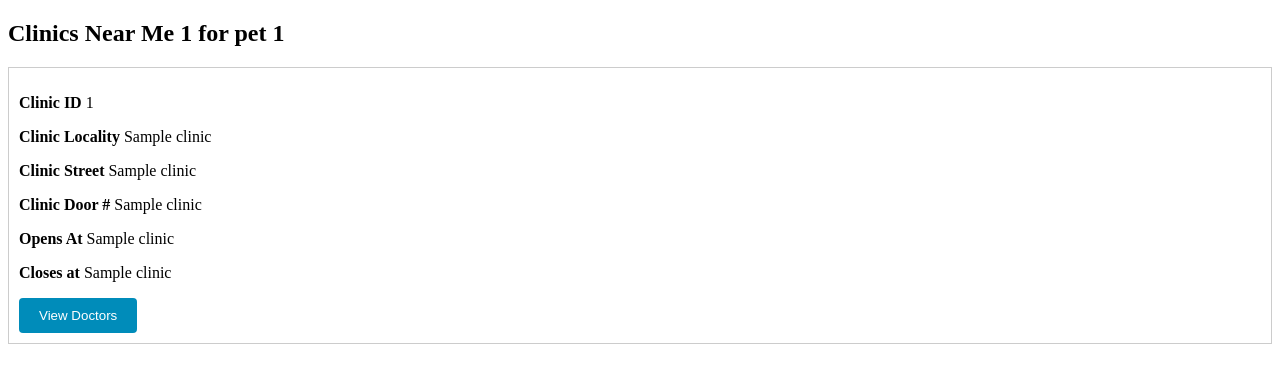
After one commit to suparna-here-123/Paws-and-Claws-v2, a FastAPI app: template templates/userClinics.html in a window 1280 px wide. The commit adds this page. Shown: the top 383 px of the page. Run offline with FastAPI, Linux system fonts and the light colour scheme; the template is opened without the code that fills it: most values are stand-ins (such as "Sample title", 1, 10 or a date in 2020).

Commit message:
allmoostt done w user functionality

```diff
--- /dev/null
+++ b/features.txt
@@ -0,0 +1,3 @@
+-> Confirmation of appointment not showing time and reason
+-> Should display appointment timings according to the clinic timings
+-> Users view upcoming appointments
--- a/main.py
+++ b/main.py
@@ -40,7 +40,7 @@ def generate_PetID() :
 
 def generate_ApptID() :
     cursor = db.cursor()
-    cursor.execute(f"SELECT appt_i FROM pets order by appt_id desc LIMIT 1")
+    cursor.execute(f"SELECT appt_id FROM appointments order by appt_id desc LIMIT 1")
     last_id = int(cursor.fetchall()[0][0][1:])
     new_id = 'A' + str(last_id + 1)
     cursor.close()
@@ -202,16 +202,41 @@ async def user_delete(request : Request) :
 
 
 # SHOULD DISPLAY AVAILABLE DOCTORS IN CLINICS NEARBY!!!
-@app.get("/user/book")
-async def render_user_book(request : Request, p_id, pet_id) :
-    return templates.TemplateResponse("userBook.html", {"request": request, "p_id" : p_id, "pet_id" : pet_id})
+@app.get("/user/clinics")
+async def render_user_clinics(request : Request, p_id, pet_id) :
+    # Show all clinics in this locality
+    sql = "SELECT * FROM clinics WHERE c_locality = \
+           (SELECT p_locality FROM people WHERE p_id = %s)\
+            ORDER BY c_opensAt"
 
-# TO BE DONE
-# @app.post("/user/book")
-# async def user_book(request : Request) :
-#     form_data = await request.form()
-#     form_data = tuple(value for key, value in form_data.items())
-#     appt_id = generate_ApptID()
-#     data = (appt_id,) + form_data
+    cursor = db.cursor()
+    cursor.execute(sql, (p_id,))
+    clinics = cursor.fetchall()
 
-#     sql = 'INSERT INTO appointments '
+    return templates.TemplateResponse("userClinics.html", {"request": request, "p_id" : p_id, "pet_id" : pet_id, "clinics" : clinics})
+
+@app.get("/user/vets")
+async def render_user_vets(request : Request, c_id, pet_id) :
+    sql = "SELECT * FROM vets v JOIN\
+           (SELECT e.vet_id FROM employments e WHERE e.c_id = %s) as alias\
+           ON v.vet_id = alias.vet_id"
+
+    cursor = db.cursor()
+    cursor.execute(sql, (c_id,))
+    clinic_vets = cursor.fetchall()
+
+    return templates.TemplateResponse("vetsView.html", {"request": request, "pet_id" : pet_id, "c_id" : c_id, "clinic_vets" : clinic_vets})
+
+@app.post("/user/book")
+async def user_book(request : Request, c_id, vet_id, pet_id) :
+    form_data = await request.form()
+    form_data = tuple(value for key, value in form_data.items())
+    appt_id = generate_ApptID()
+
+    data = (appt_id,) + (c_id, vet_id, pet_id) + form_data
+    sql = 'INSERT INTO appointments VALUE (%s, %s, %s, %s, %s, %s)'
+    cursor = db.cursor()
+    cursor.execute(sql, data)
+    db.commit()
+    cursor.close()
+    return {"Message" : "Successfully booked appointment"}
--- a/templates/petView.html
+++ b/templates/petView.html
@@ -31,7 +31,8 @@
                 </button>
             </a>
 
-            <a href="/user/book?pet_id={{ record[0 ]}}">
+            <!-- Book appointment first shows nearby clinics -->
+            <a href="/user/clinics?p_id={{ record[1] }}&pet_id={{ record[0 ]}}">
                 <button style="padding: 10px 20px; background-color: #4CAF50; color: white; border: none; border-radius: 4px; cursor: pointer;">
                     Book Appointment
                 </button>
--- /dev/null
+++ b/templates/userClinics.html
@@ -0,0 +1,34 @@
+<!DOCTYPE html>
+<html lang="en">
+<head>
+    <meta charset="UTF-8">
+    <title>Clinics Near Me</title>
+    <style>
+        .clinic-block {
+            border: 1px solid #ccc;
+            padding: 10px;
+            margin: 10px 0;
+        }
+    </style>
+</head>
+<body>
+    <h2>Clinics Near Me {{ p_id }} for pet {{ pet_id }}</h2>
+        {% for c in clinics %}
+        <div class="clinic-block">
+            <p><strong>Clinic ID</strong> {{ c[0] }}</p>
+            <p><strong>Clinic Locality</strong> {{ c[1] }}</p>
+            <p><strong>Clinic Street</strong> {{ c[2] }}</p>
+            <p><strong>Clinic Door # </strong> {{ c[3] }}</p>
+            <p><strong>Opens At</strong> {{ c[4] }}</p>
+            <p><strong>Closes at</strong> {{ c[5] }}</p>
+
+            <a href="/user/vets?c_id={{ c[0] }}&pet_id={{ pet_id }}">
+                <button style="padding: 10px 20px; background-color: #008CBA; color: white; border: none; border-radius: 4px; cursor: pointer;">
+                    View Doctors
+                </button>
+            </a>
+
+        {% endfor %}
+
+</body>
+</html>
```
Also changed, not shown: templates/userBook.html (deleted, +0 -27 lines), templates/vetsView.html (added, +62 -0 lines).
